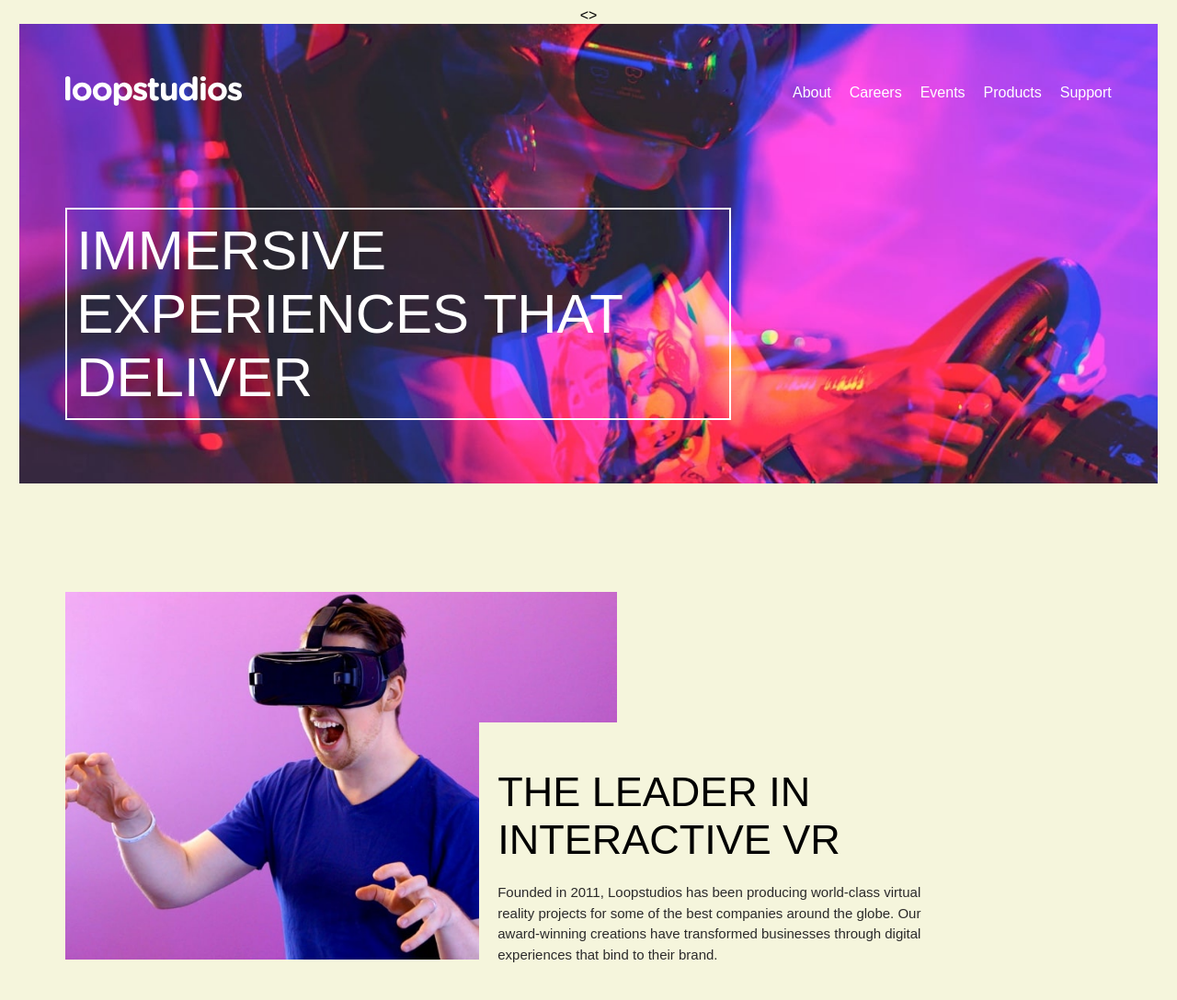
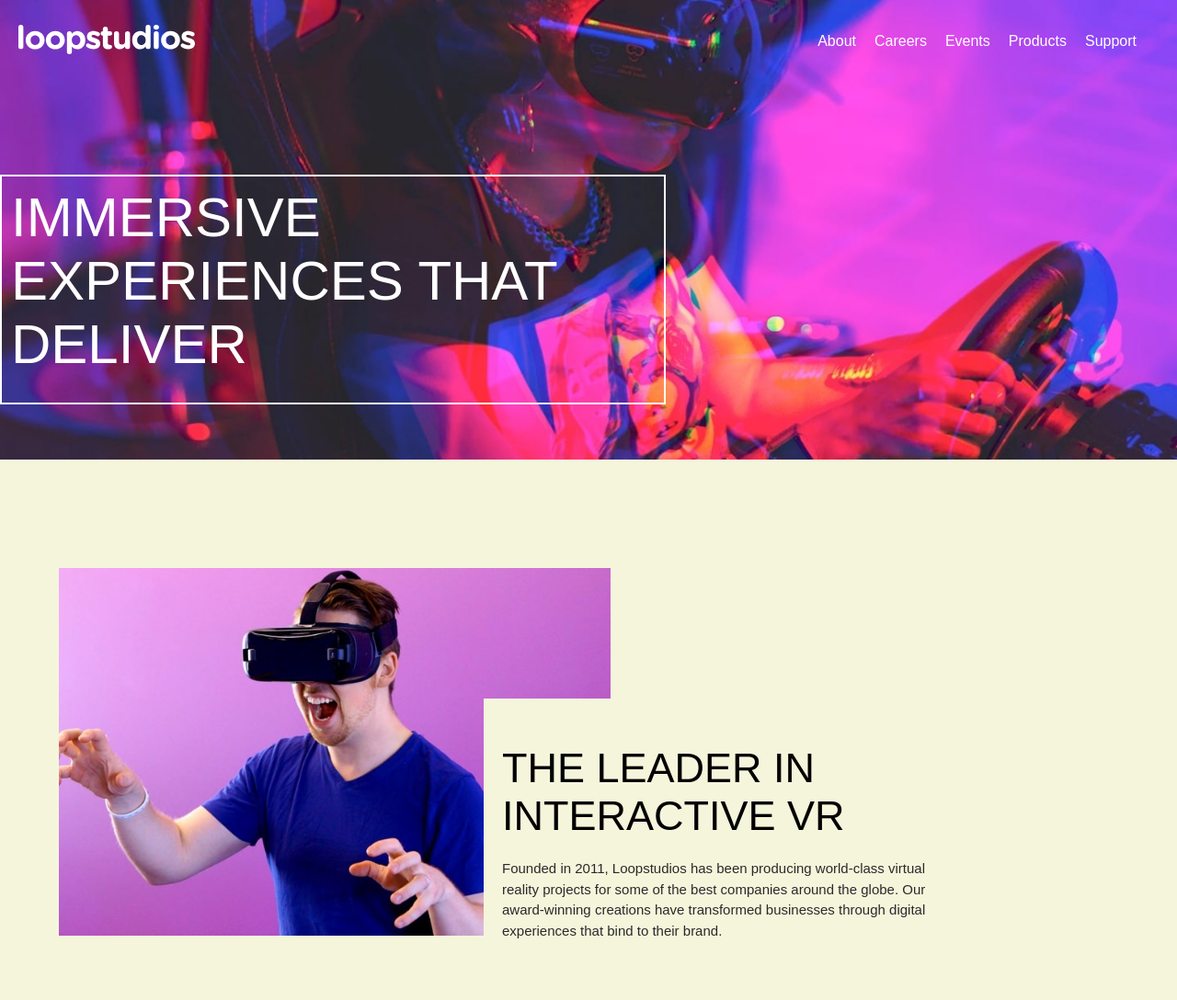
Before and after one commit to Charlezik/loopstudios-landing-page-main, a plain HTML site: page index.html in a window 1280 px wide. Shown: the top 1088 px of the page at 92% size. Drawn offline with Linux system fonts and the light colour scheme.

Commit message:
fixed the hero section and the footer

```diff
--- a/index.html
+++ b/index.html
@@ -6,7 +6,7 @@
     <title>Loopstudios</title>
     <link rel="stylesheet" href="loopstudio.css">
 </head>
-<>
+<body>
 <header>
   <div class="navbar">
   <div class="logo">
--- a/loopstudio.css
+++ b/loopstudio.css
@@ -4,22 +4,27 @@ body{
     align-items: center;
     font-family: 'Arial', sans-serif;
     background-color: beige;
+    padding: 0;
+    margin: 0;
 }
 header{
     background-image: url('./images/desktop/image-hero.jpg');
     background-size: cover;
-    width: 90%;
-    height: 400px;
+    width: 100%;
+    height: 500px;
     display: flex;
     flex-direction: column;
-    padding: 50px;
+    /**padding: 0;
+    margin: 0;**/
+    color: black;
 }
 .navbar{
     display: flex;
     flex-direction: row;
     justify-content: space-between;
     align-items: center;
-    width: 100%;
+    width: 95%;
+    padding: 20px;
 }
 nav>ul{
     display: flex;
@@ -256,7 +261,7 @@ header>p{
     background-color: black;
     color: white;
     padding: 40px 0;
-    margin-top: 150px;
+    margin: 150px 0 0 0;
 }
 
 .footer-content {
```
